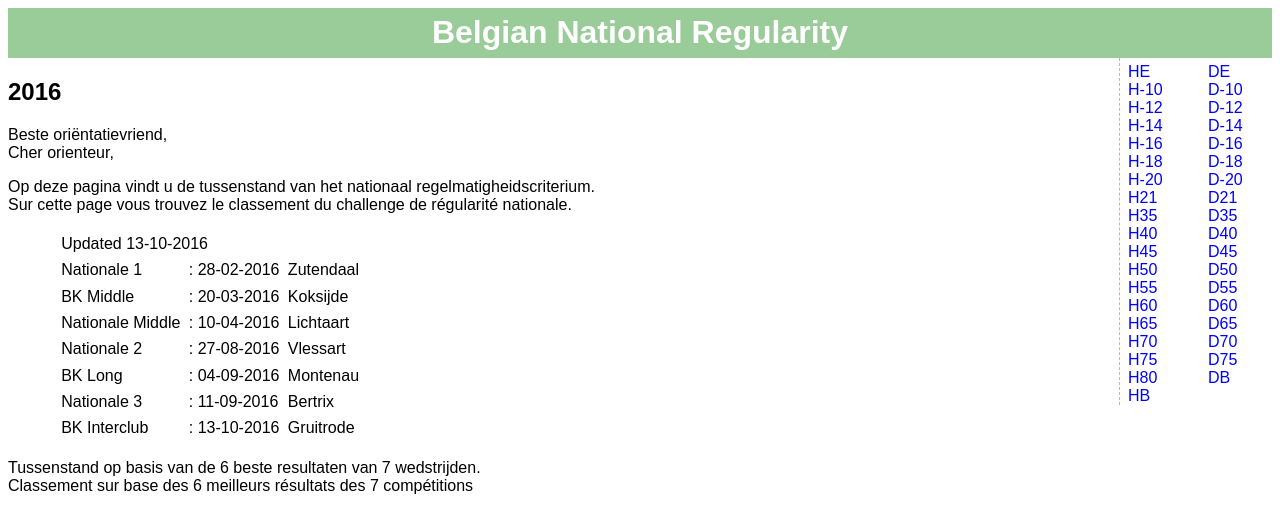
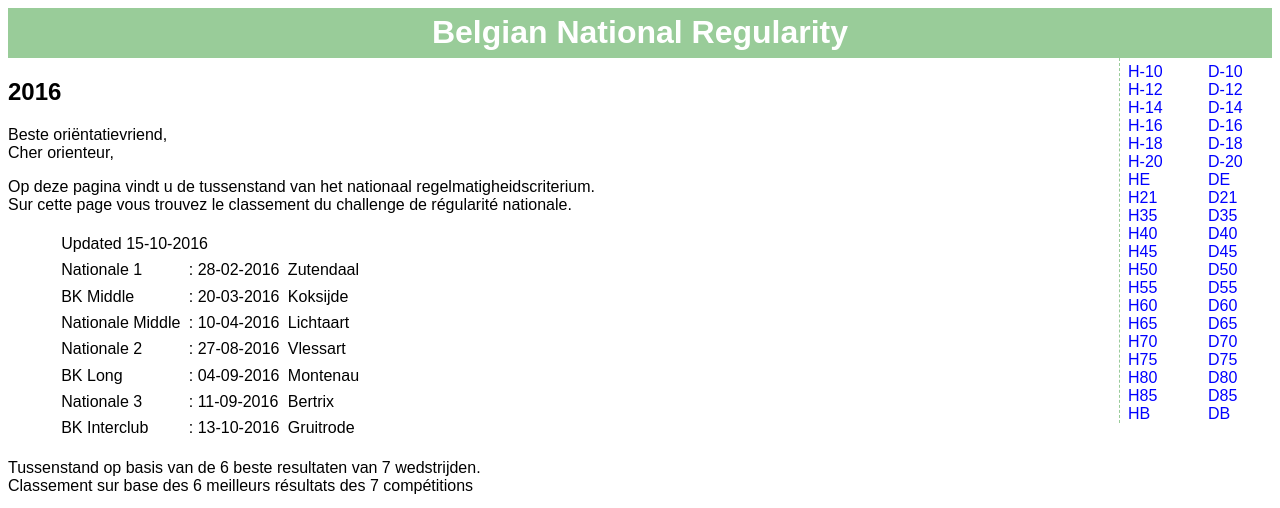
Before and after one commit to jhoekx/natcrit, a plain HTML site: page entry/N2016.htm in a window 1280 px wide. Shown: the top 508 px of the page. Drawn offline with Linux system fonts and the light colour scheme.

Commit message:
voeg H/D85 toe aan beginpagina

```diff
--- a/entry/N2016.htm
+++ b/entry/N2016.htm
@@ -8,13 +8,13 @@
 <body>
 <h1 id="top">Belgian National Regularity</h1>
 <ul>
-	<li><a href="N2016/DE.html">DE</a></li>
 	<li><a href="N2016/D-10.html">D-10</a></li>
 	<li><a href="N2016/D-12.html">D-12</a></li>
 	<li><a href="N2016/D-14.html">D-14</a></li>
 	<li><a href="N2016/D-16.html">D-16</a></li>
 	<li><a href="N2016/D-18.html">D-18</a></li>
 	<li><a href="N2016/D-20.html">D-20</a></li>
+	<li><a href="N2016/DE.html">DE</a></li>
 	<li><a href="N2016/D21.html">D21</a></li>
 	<li><a href="N2016/D35.html">D35</a></li>
 	<li><a href="N2016/D40.html">D40</a></li>
@@ -25,16 +25,18 @@
 	<li><a href="N2016/D65.html">D65</a></li>
 	<li><a href="N2016/D70.html">D70</a></li>
 	<li><a href="N2016/D75.html">D75</a></li>
+	<li><a href="N2016/D80.html">D80</a></li>
+	<li><a href="N2016/D85.html">D85</a></li>
 	<li><a href="N2016/DB.html">DB</a></li>
 </ul>
 <ul class="men">
-	<li><a href="N2016/HE.html">HE</a></li>
 	<li><a href="N2016/H-10.html">H-10</a></li>
 	<li><a href="N2016/H-12.html">H-12</a></li>
 	<li><a href="N2016/H-14.html">H-14</a></li>
 	<li><a href="N2016/H-16.html">H-16</a></li>
 	<li><a href="N2016/H-18.html">H-18</a></li>
 	<li><a href="N2016/H-20.html">H-20</a></li>
+	<li><a href="N2016/HE.html">HE</a></li>
 	<li><a href="N2016/H21.html">H21</a></li>
 	<li><a href="N2016/H35.html">H35</a></li>
 	<li><a href="N2016/H40.html">H40</a></li>
@@ -46,6 +48,7 @@
 	<li><a href="N2016/H70.html">H70</a></li>
 	<li><a href="N2016/H75.html">H75</a></li>
 	<li><a href="N2016/H80.html">H80</a></li>
+	<li><a href="N2016/H85.html">H85</a></li>
 	<li><a href="N2016/HB.html">HB</a></li>
 </ul>
 <h2>2016</h2>
@@ -55,7 +58,7 @@ Cher orienteur,</p>
 Sur cette page vous trouvez le classement du challenge de régularité nationale.</p>
 <table class="races">
     <tr>
-        <td colspan="3">Updated 13-10-2016</td>
+        <td colspan="3">Updated 15-10-2016</td>
     </tr>
     <tr>
         <td>Nationale 1</td>
```
